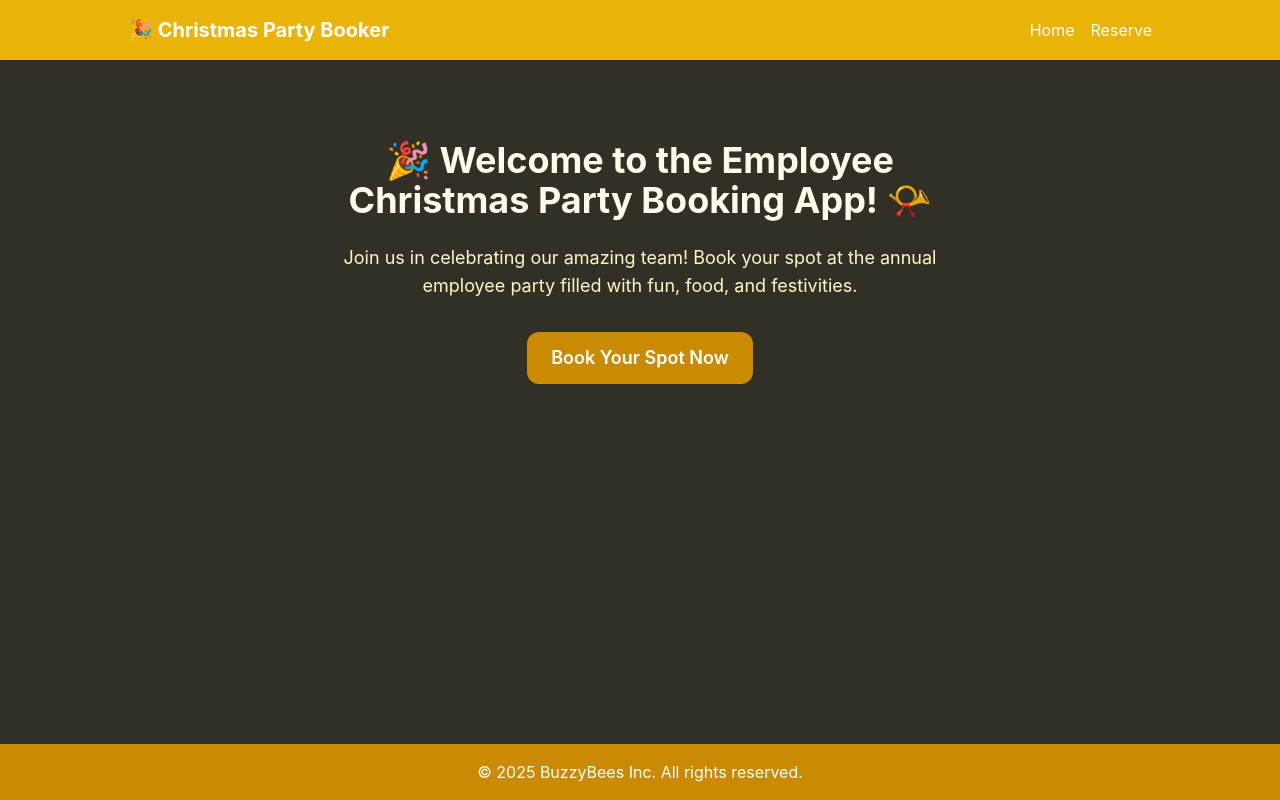
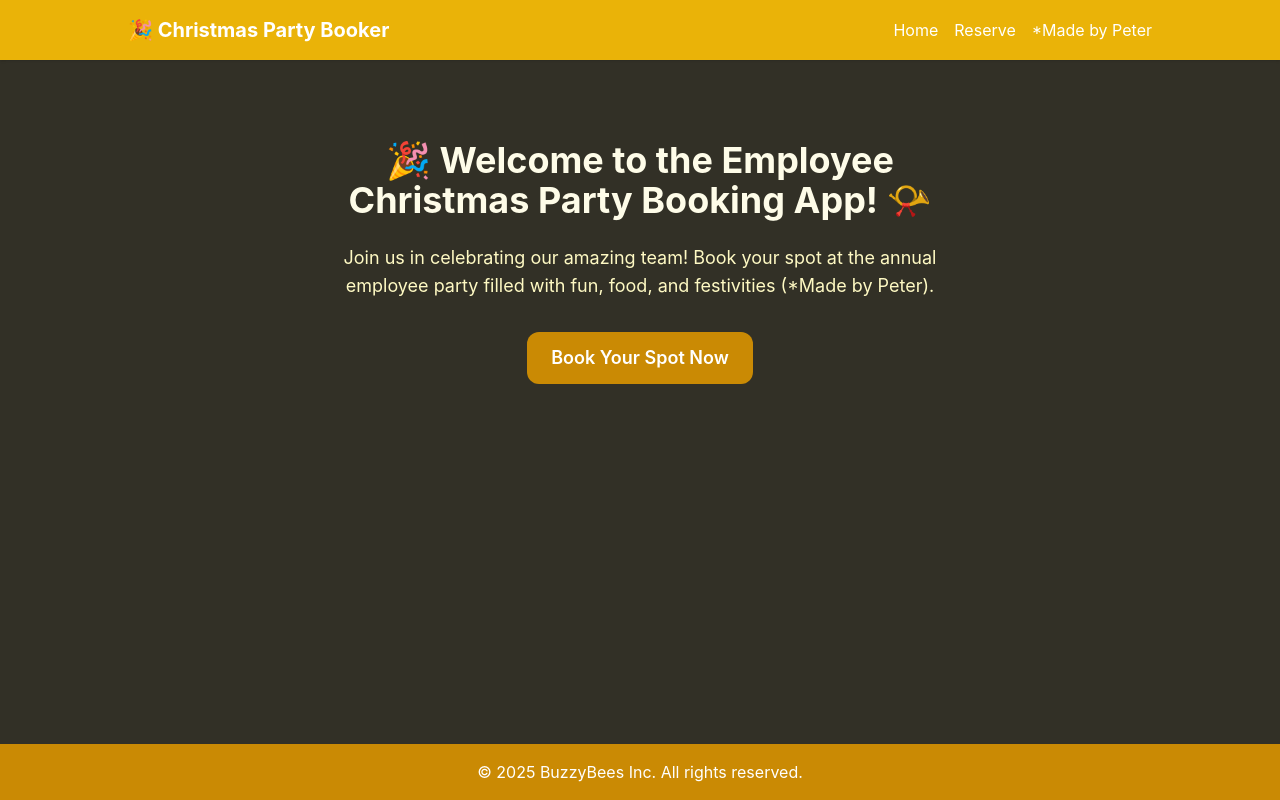
Before and after one commit to edksam/party-booking-app, a React (Create React App) app in the folder frontend/: page / in a window 1280 px wide. Built offline with nearby package versions, Linux system fonts and the light colour scheme.

Commit message:
ALL MADE BY PETER

```diff
--- a/frontend/src/components/Header.jsx
+++ b/frontend/src/components/Header.jsx
@@ -8,6 +8,7 @@ function Header() {
         <nav className="space-x-4">
           <Link to="/" className="hover:underline">Home</Link>
           <Link to="/book" className="hover:underline">Reserve</Link>
+          <text className="text-s">*Made by Peter</text>
         </nav>
       </div>
     </header>
--- a/frontend/src/pages/WelcomePage.jsx
+++ b/frontend/src/pages/WelcomePage.jsx
@@ -5,7 +5,7 @@ function WelcomePage() {
     <div className="max-w-2xl mx-auto text-center py-20 px-4">
       <h1 className="text-4xl font-bold mb-6 text-yellow-50">🎉 Welcome to the Employee Christmas Party Booking App! 📯</h1>
       <p className="text-lg text-yellow-100 mb-8">
-        Join us in celebrating our amazing team! Book your spot at the annual employee party filled with fun, food, and festivities.
+        Join us in celebrating our amazing team! Book your spot at the annual employee party filled with fun, food, and festivities (*Made by Peter).
       </p>
       <Link
         to="/book"
```
